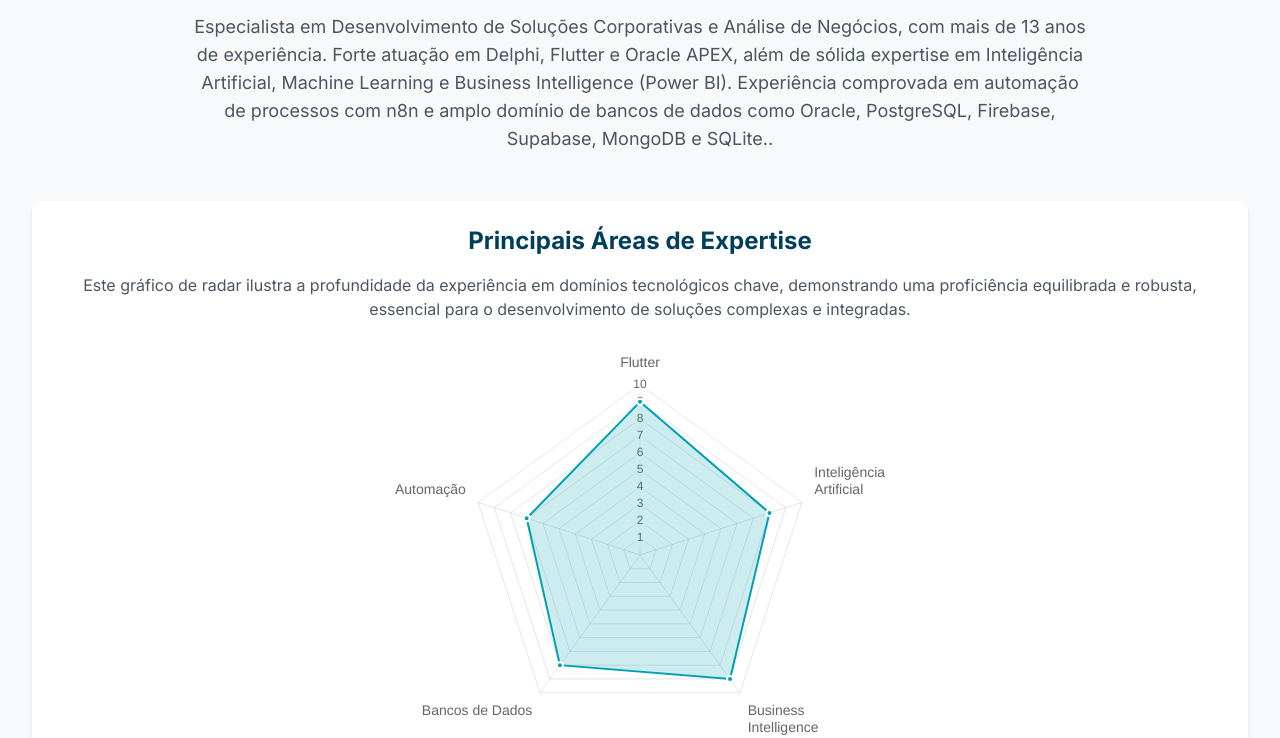
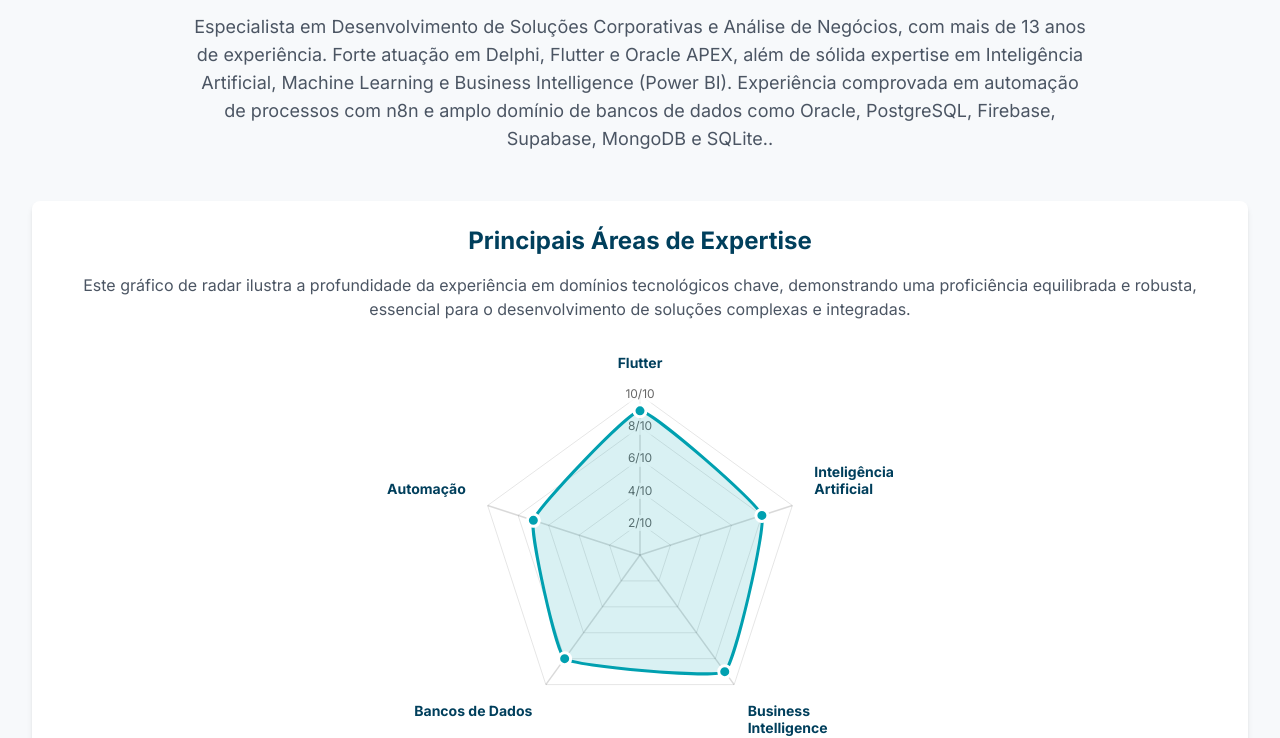
Before and after one commit to RonaldoSMelo/MeuCurr-culo, a plain HTML site: page index.html in a window 1280 px wide. Shown: the part 223-961 px from the top of the page. Drawn offline with nearby package versions, Linux system fonts and the light colour scheme.

Commit message:
Improve radar chart: enhanced visual design, better tooltips, and improved styling

```diff
--- a/index.html
+++ b/index.html
@@ -230,13 +230,16 @@
                 datasets: [{
                     label: 'Nível de Expertise',
                     data: [9, 8, 9, 8, 7],
-                    backgroundColor: 'rgba(0, 160, 176, 0.2)',
+                    backgroundColor: 'rgba(0, 160, 176, 0.15)',
                     borderColor: chartColors.teal,
                     pointBackgroundColor: chartColors.teal,
                     pointBorderColor: '#fff',
-                    pointHoverBackgroundColor: '#fff',
-                    pointHoverBorderColor: chartColors.teal,
-                    borderWidth: 2
+                    pointHoverBackgroundColor: chartColors.blueDark,
+                    pointHoverBorderColor: '#fff',
+                    pointRadius: 6,
+                    pointHoverRadius: 8,
+                    borderWidth: 3,
+                    tension: 0.1
                 }]
             },
             options: {
@@ -245,17 +248,65 @@
                 ...tooltipTitleCallback,
                 scales: {
                     r: {
-                        angleLines: { color: 'rgba(0, 0, 0, 0.1)' },
-                        grid: { color: 'rgba(0, 0, 0, 0.1)' },
-                        pointLabels: { font: { size: 14 } },
+                        angleLines: {
+                            color: 'rgba(0, 0, 0, 0.15)',
+                            lineWidth: 1.5
+                        },
+                        grid: {
+                            color: 'rgba(0, 0, 0, 0.1)',
+                            lineWidth: 1
+                        },
+                        pointLabels: {
+                            font: {
+                                size: 14,
+                                weight: 'bold',
+                                family: 'Inter'
+                            },
+                            color: chartColors.blueDark,
+                            padding: 15
+                        },
                         suggestedMin: 0,
-                        suggestedMax: 10
+                        suggestedMax: 10,
+                        ticks: {
+                            display: true,
+                            font: {
+                                size: 12,
+                                family: 'Inter'
+                            },
+                            color: 'rgba(0, 0, 0, 0.6)',
+                            stepSize: 2,
+                            callback: function(value) {
+                                return value + '/10';
+                            }
+                        }
                     }
                 },
                 plugins: {
-                     ...tooltipTitleCallback.plugins,
+                    ...tooltipTitleCallback.plugins,
                     legend: {
                         display: false
+                    },
+                    tooltip: {
+                        backgroundColor: 'rgba(0, 63, 92, 0.9)',
+                        titleColor: '#fff',
+                        bodyColor: '#fff',
+                        borderColor: chartColors.teal,
+                        borderWidth: 2,
+                        cornerRadius: 8,
+                        displayColors: false,
+                        callbacks: {
+                            label: function(context) {
+                                const value = context.parsed.r;
+                                const percentage = (value / 10) * 100;
+                                return `Nível: ${value}/10 (${percentage}%)`;
+                            }
+                        }
+                    }
+                },
+                elements: {
+                    line: {
+                        borderJoinStyle: 'round',
+                        borderCapStyle: 'round'
                     }
                 }
             }
```
